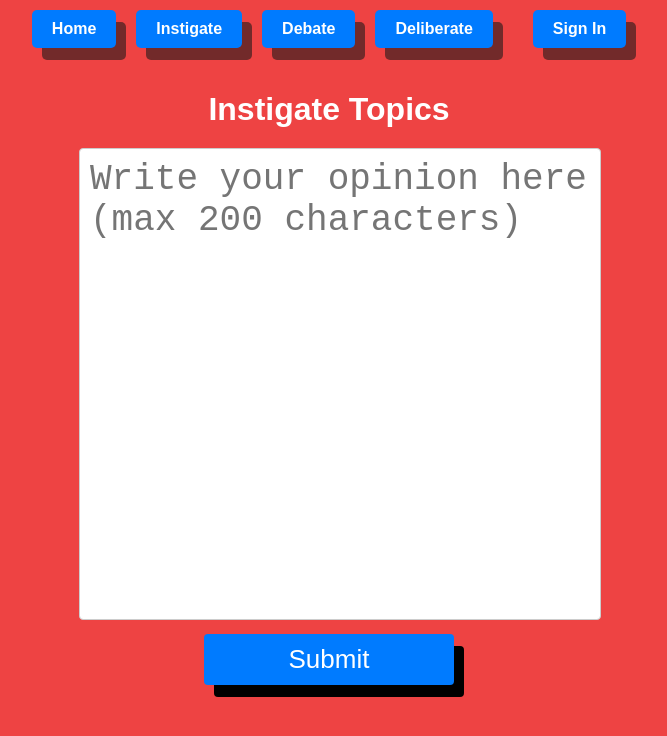
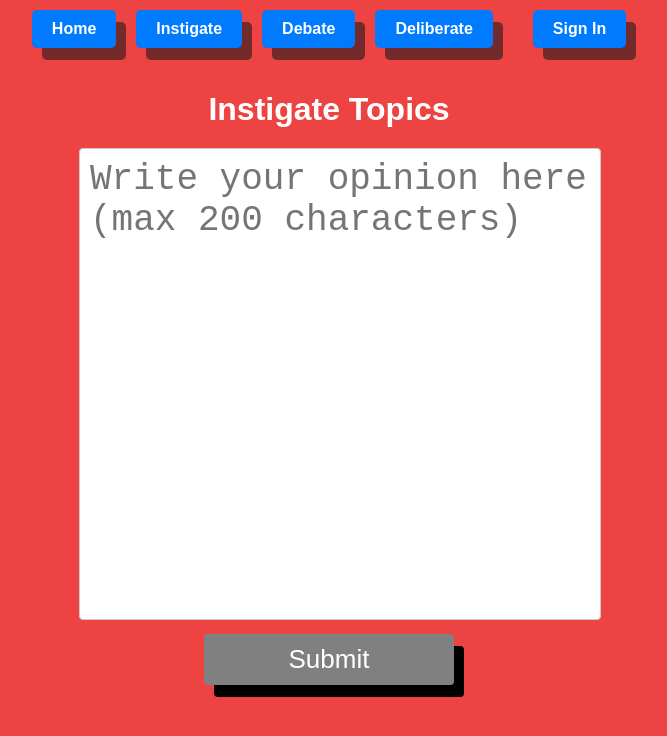
Before and after one commit to lucasadilla/BICKER, a Next.js app: page /instigate in a window 1280 px wide. Shown: the top 736 px of the page, without its empty margins (311-978 px from the left). Built offline with nearby package versions, Linux system fonts and the light colour scheme; no server answers; the database is empty.

Commit message:
need to be signed in to play

```diff
--- a/package.json
+++ b/package.json
@@ -58,7 +58,8 @@
     "mime": "^1.6.0",
     "mime-db": "^1.52.0",
     "mime-types": "^2.1.35",
-    "mongoose": "^8.9.3",
+    "mongodb": "^6.13.0",
+    "mongoose": "^8.10.1",
     "ms": "^2.0.0",
     "nanoid": "^3.3.8",
     "negotiator": "^0.6.3",
--- a/pages/_app.js
+++ b/pages/_app.js
@@ -1,7 +1,10 @@
 import '../styles/globals.css';
+import { SessionProvider } from 'next-auth/react';
 
-function MyApp({ Component, pageProps }) {
-    return <Component {...pageProps} />;
+export default function MyApp({ Component, pageProps: { session, ...pageProps } }) {
+    return (
+        <SessionProvider session={session}>
+            <Component {...pageProps} />
+        </SessionProvider>
+    );
 }
-
-export default MyApp;
--- a/pages/instigate.js
+++ b/pages/instigate.js
@@ -1,17 +1,22 @@
+// pages/instigate/index.js
 import { useState, useEffect } from 'react';
+import { useSession } from 'next-auth/react'; // For checking if user is signed in
 import NavBar from '../components/NavBar';
 
 export default function InstigatePage() {
     const [instigates, setInstigates] = useState([]);
     const [newInstigate, setNewInstigate] = useState('');
 
-    // Disable scrolling for the page
+    // Disable scrolling on mount
     useEffect(() => {
-        document.body.style.overflow = 'hidden'; // Disable scrolling on the body
+        document.body.style.overflow = 'hidden';
         return () => {
-            document.body.style.overflow = 'auto'; // Re-enable scrolling when unmounting
+            document.body.style.overflow = 'auto';
         };
     }, []);
+
+    // Fetch session info (to see if user is signed in)
+    const { data: session } = useSession();
 
     useEffect(() => {
         fetchInstigates();
@@ -32,6 +37,12 @@ export default function InstigatePage() {
     };
 
     const submitInstigate = async () => {
+        // If not signed in, block submission
+        if (!session) {
+            alert('You must be signed in to submit a new topic.');
+            return;
+        }
+
         try {
             await fetch('/api/instigate', {
                 method: 'POST',
@@ -84,31 +95,37 @@ export default function InstigatePage() {
                 fontSize: '36px',
                 borderRadius: '4px',
                 border: '1px solid #ccc',
-                        resize: 'none', // Disable resizing
+                resize: 'none',
             }}
         />
                 <button
                     onClick={submitInstigate}
+                    disabled={!session} // Disabled if not signed in
                     style={{
                         width: '50%',
                         padding: '10px',
-                        backgroundColor: '#007BFF',
+                        backgroundColor: !session ? 'gray' : '#007BFF',
                         color: 'white',
                         fontSize: '26px',
                         borderRadius: '4px',
                         border: 'none',
-                        cursor: 'pointer',
-                        boxShadow: '10px 12px black', // Drop shadow
-                        transition: 'transform 0.2s ease, box-shadow 0.2s ease', // Smooth animation
+                        cursor: !session ? 'not-allowed' : 'pointer',
+                        boxShadow: '10px 12px black',
+                        transition: 'transform 0.2s ease, box-shadow 0.2s ease',
                     }}
                     onMouseEnter={(e) => {
-                        e.target.style.boxShadow = 'none'; // Remove shadow on hover
-                        e.target.style.transform = 'translateY(2px)'; // Simulate button press
+                        if (session) {
+                            e.target.style.boxShadow = 'none';
+                            e.target.style.transform = 'translateY(2px)';
+                        }
                     }}
                     onMouseLeave={(e) => {
-                        e.target.style.boxShadow = '10px 12px black'; // Restore shadow
+                        if (session) {
+                            e.target.style.boxShadow = '10px 12px black';
                             e.target.style.transform = 'translateY(0)';
+                        }
                     }}
+                    title={!session ? 'Sign in to submit an instigate' : ''}
                 >
                     Submit
                 </button>
```
Also changed, not shown: pages/debate.js (+17 -3 lines), pages/deliberate.js (+20 -11 lines), pages/index.js (+3 -6 lines), 1 other file (tests, documents, lock files or other folders). Lines whose indentation alone changed are shown as unchanged.
